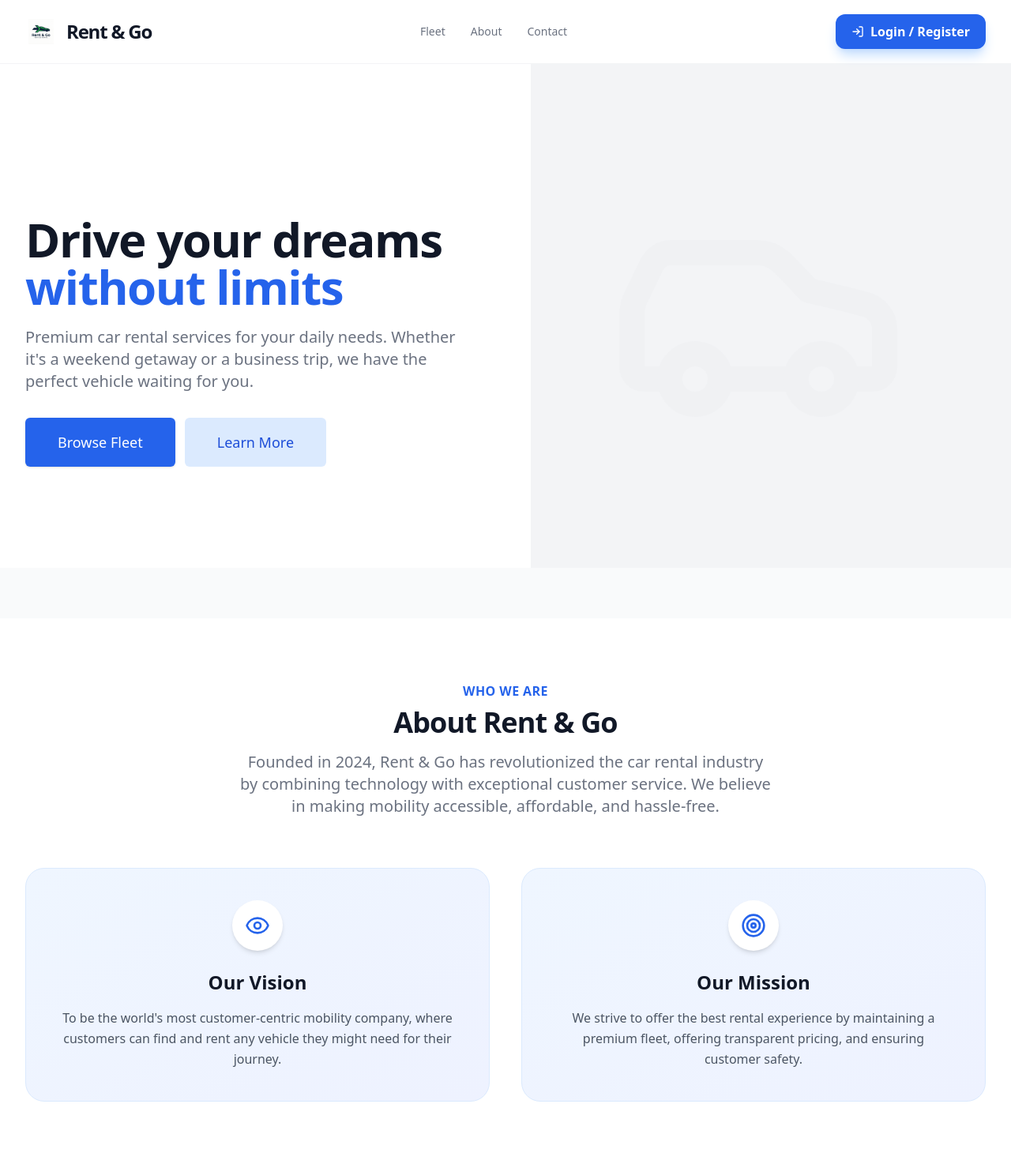
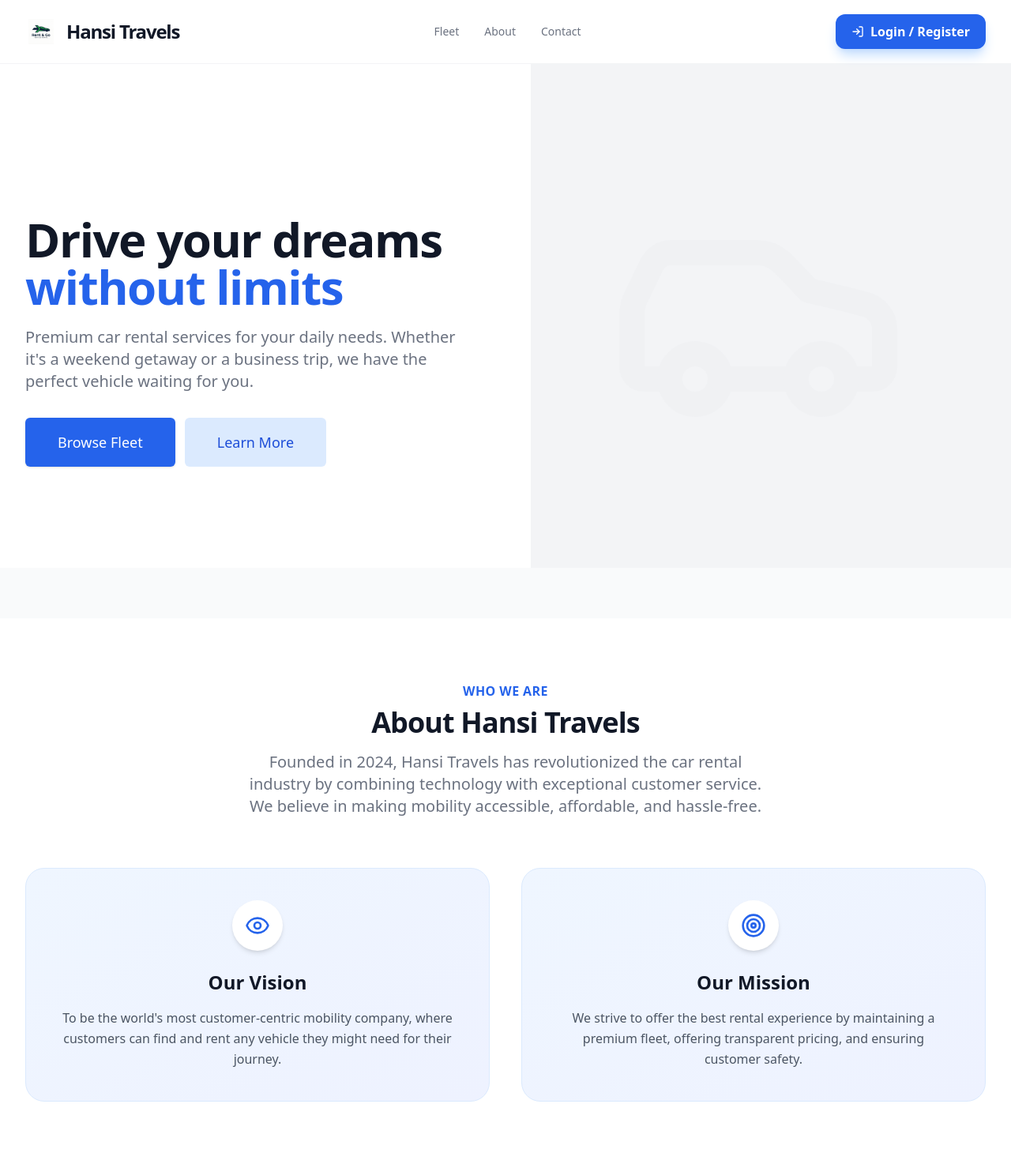
Before and after one commit to Deadx34/Rent-Go, a PHP site: page /index.php in a window 1280 px wide. Shown: the top 1474 px of the page at 79% size. Run offline with PHP 8.4, Linux system fonts and the light colour scheme; data that the repository does not hold is empty; some libraries are stand-ins or nearby versions.

Commit message:
Update branding from "Rent & Go" to "Hansi Travels" throughout index.php

```diff
--- a/index.php
+++ b/index.php
@@ -103,7 +103,7 @@ $feedbacks = $conn->query($feedbacks_sql);
 <head>
     <meta charset="UTF-8">
     <meta name="viewport" content="width=device-width, initial-scale=1.0">
-    <title>Rent & Go - Premium Vehicle Rental</title>
+    <title>Hansi Travels - Premium Vehicle Rental</title>
     <script src="https://cdn.tailwindcss.com"></script>
     <!-- Lucide Icons -->
     <script src="https://unpkg.com/lucide@latest"></script>
@@ -130,7 +130,7 @@ $feedbacks = $conn->query($feedbacks_sql);
                         <!-- Ensure this image is in your folder -->
                         <img src="./uploads/rent&go_logo.png" alt="Logo" class="w-full h-full object-contain"/>
                     </div>
-                    <span class="font-extrabold text-2xl tracking-tighter text-gray-900">Rent & Go</span>
+                    <span class="font-extrabold text-2xl tracking-tighter text-gray-900">Hansi Travels</span>
                 </a>
 
                 <!-- Desktop Menu -->
@@ -214,10 +214,10 @@ $feedbacks = $conn->query($feedbacks_sql);
             <div class="text-center mb-16">
                 <h2 class="text-base text-blue-600 font-bold tracking-wide uppercase">Who We Are</h2>
                 <p class="mt-2 text-3xl leading-8 font-extrabold tracking-tight text-gray-900 sm:text-4xl">
-                    About Rent & Go
+                    About Hansi Travels
                 </p>
                 <p class="mt-4 max-w-2xl text-xl text-gray-500 mx-auto">
-                    Founded in 2024, Rent & Go has revolutionized the car rental industry by combining technology with exceptional customer service. We believe in making mobility accessible, affordable, and hassle-free.
+                    Founded in 2024, Hansi Travels has revolutionized the car rental industry by combining technology with exceptional customer service. We believe in making mobility accessible, affordable, and hassle-free.
                 </p>
             </div>
 
@@ -546,7 +546,7 @@ $feedbacks = $conn->query($feedbacks_sql);
     <!-- Footer -->
     <footer class="bg-gray-900 text-white py-12 mt-12">
         <div class="max-w-7xl mx-auto px-4 text-center">
-            <p class="text-gray-500">&copy; 2024 Rent & Go Inc. All rights reserved.</p>
+            <p class="text-gray-500">&copy; 2024 Hansi Travels Inc. All rights reserved.</p>
             <div class="flex justify-center gap-4 mt-4 text-sm text-gray-400">
                 <a href="#" class="hover:text-white">Terms</a>
                 <a href="#" class="hover:text-white">Privacy</a>
```
